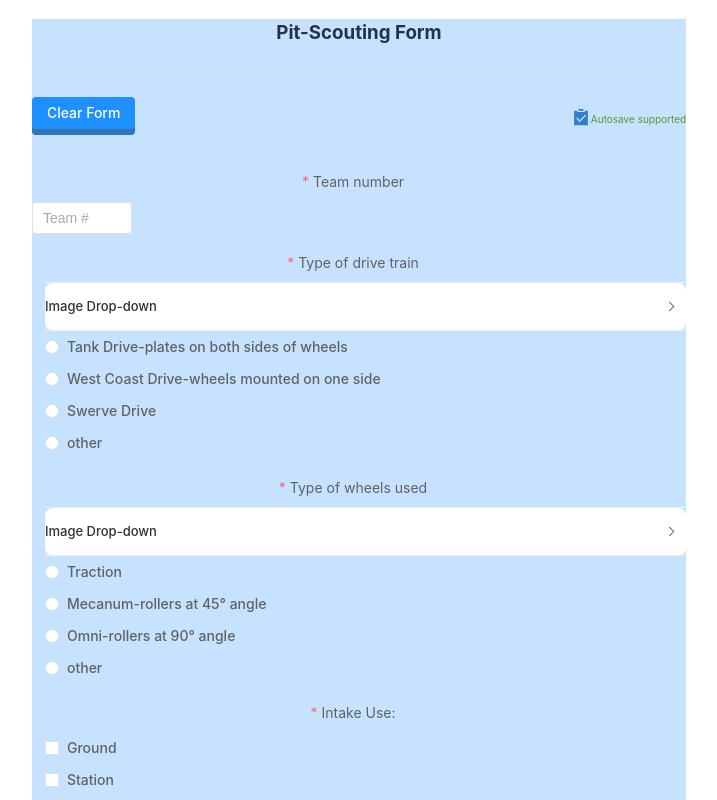
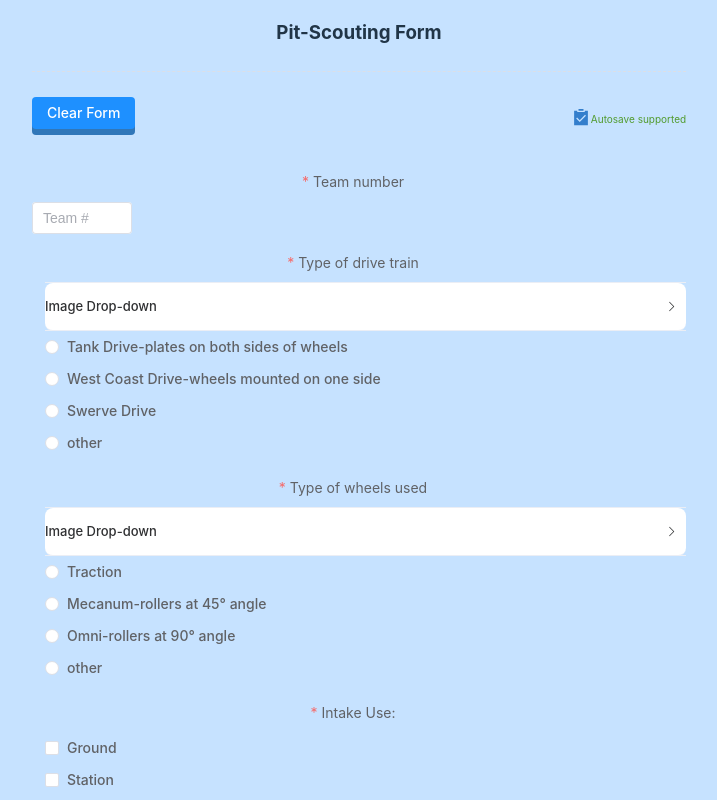
Before and after one commit to 1834423612/Pit-scouting, a Vue app: page / in a window 1280 px wide. Shown: the top 800 px of the page, without its empty margins (281-998 px from the left). Built offline with nearby package versions, Linux system fonts and the light colour scheme; what @formkit/vue, vform3-builds would draw is missing.

Commit message:
update: css style

```diff
--- a/src/views/index.vue
+++ b/src/views/index.vue
@@ -684,6 +684,13 @@ handleRemove(file, fileList) {
 };
 </script>
 
+<style>
+#app {
+  width: 100vw !important;
+}
+:root {background-color: #c6e2ff;}
+</style>
+
 
 <style scoped>
 .app {background-color: #c6e2ff;}
```
Also changed, not shown: 1 other file (tests, documents, lock files or other folders).
